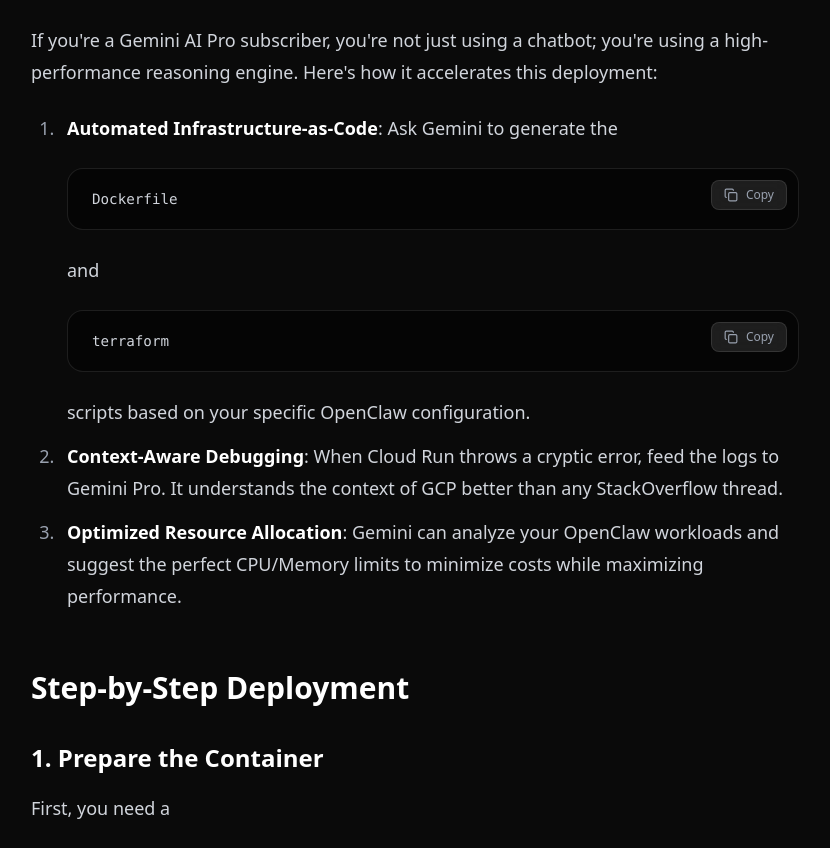
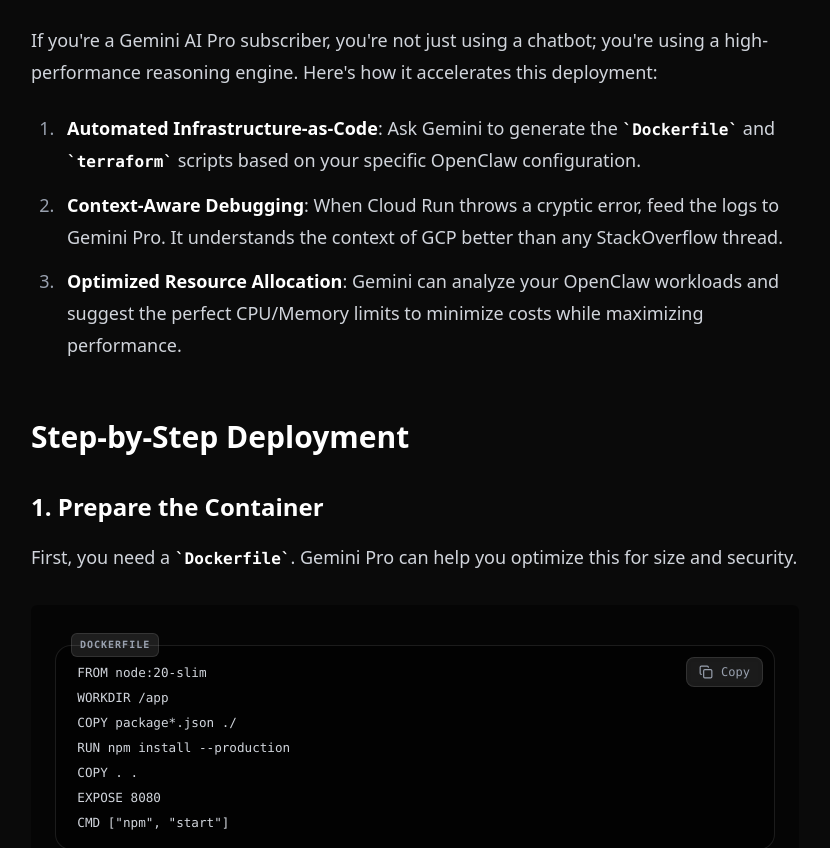
Before and after one commit to BayuuPermana/Bayu, a React (Vite) app: page /blog/deploying-openclaw-on-cloud-run in a window 1280 px wide. Shown: the part 1160-2008 px from the top of the page, without its empty margins (225-1055 px from the left). Built offline with nearby package versions, Linux system fonts and the light colour scheme.

Commit message:
fix(blog): ensure copy button only appears on block code

```diff
--- a/pages/BlogPost.tsx
+++ b/pages/BlogPost.tsx
@@ -86,12 +86,13 @@
                     <ReactMarkdown
                         components={{
                             code({ inline, className, children }: any) {
-                                return inline ? (
-                                    <code>{children}</code>
-                                ) : (
+                                const match = /language-(\w+)/.exec(className || '');
+                                return !inline && match ? (
                                     <CodeBlock className={className}>
                                         {children}
                                     </CodeBlock>
+                                ) : (
+                                    <code className={className}>{children}</code>
                                 );
                             }
                         }}
```
